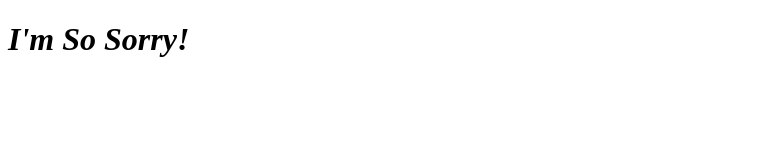
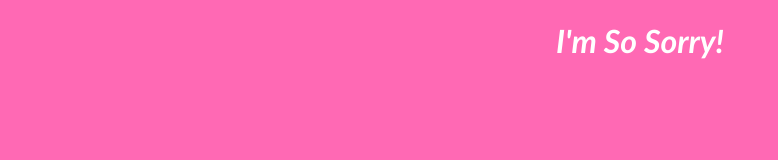
Before and after one commit to ailanthus8/ApologyMaker, a plain HTML site: page index.html in a window 1280 px wide. Shown: the whole page, without its empty margins (0-778 px from the left). Drawn offline with Linux system fonts and the light colour scheme.

Commit message:
Update index.html

```diff
--- a/index.html
+++ b/index.html
@@ -4,6 +4,8 @@
     <meta charset="UTF-8">
     <meta http-equiv="X-UA-Compatible" content="IE=edge">
     <meta name="viewport" content="width=device-width, initial-scale=1.0">
+    <link rel="stylesheet" type="text/css" href="style.css" media="screen" />
+
     <title>I'm So Sorry!</title>
   <h1><i>I&#39;m So Sorry!</i></h2>
 </head>
```
